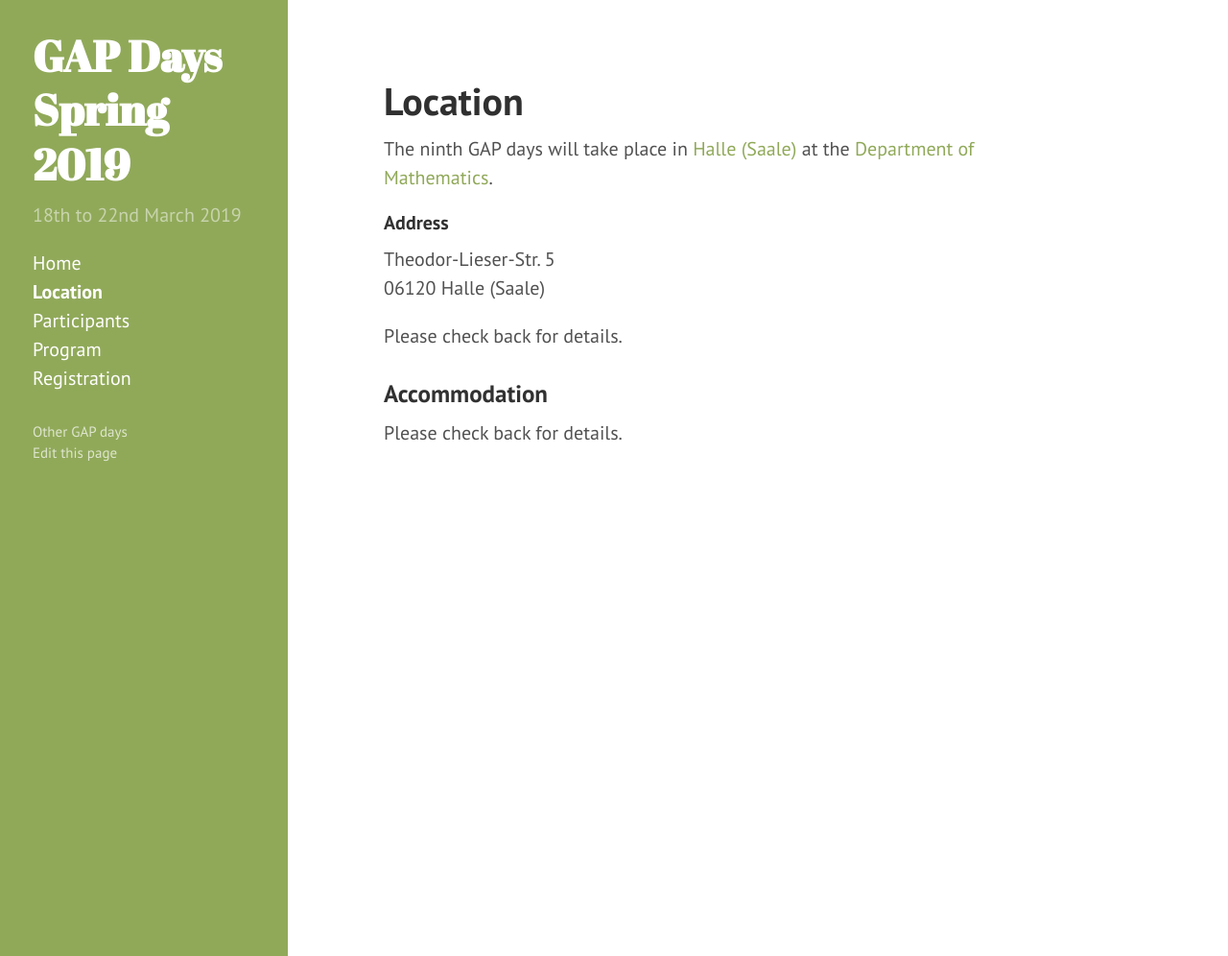
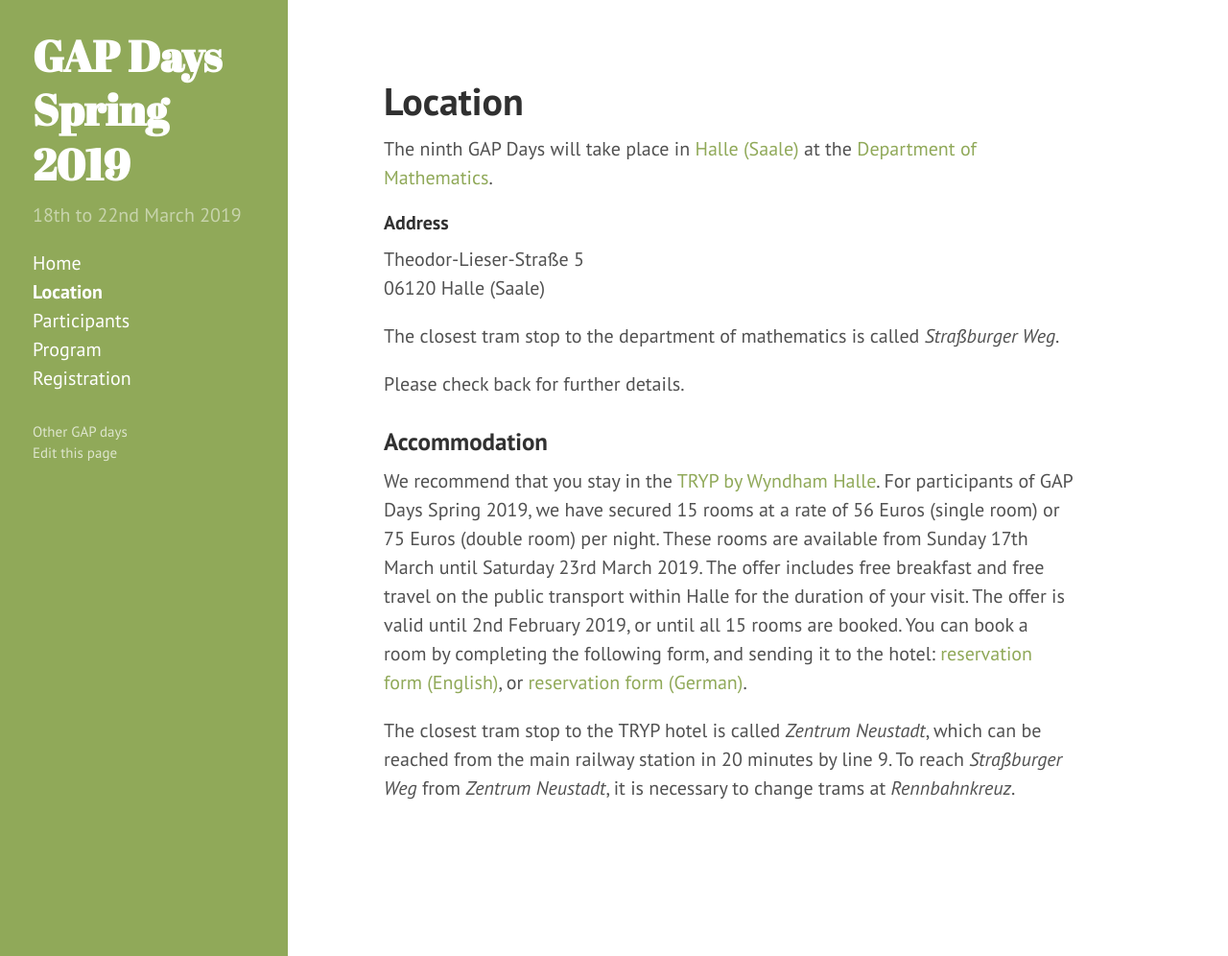
Before and after one commit to jesusmartinez-garcia/2020-01-21-colchester-workshop, a Jekyll site: the page built from location.md, in a window 1280 px wide and 996 px high. Shown: the whole window at 96% size. Built offline with Jekyll 4.4.1, drawn with Linux system fonts in a browser that asks for light colours.

Commit message:
Add hotel information

```diff
--- a/location.md
+++ b/location.md
@@ -3,16 +3,34 @@ layout: page
 title: Location
 ---
 
-The ninth GAP days will take place in
+The ninth GAP Days will take place in
 [Halle (Saale)](http://www.halle.de/) at the
 [Department of Mathematics](http://www.mathematik.uni-halle.de/).
 
 <h4>Address</h4>
-Theodor-Lieser-Str. 5 <br/>
+Theodor-Lieser-Straße 5 <br/>
 06120 Halle (Saale) <br/>
 
-Please check back for details.
+The closest tram stop to the department of mathematics is called *Straßburger
+Weg*.<br/>
+
+Please check back for further details.
 
 <h3>Accommodation</h3>
 
-Please check back for details.
+We recommend that you stay in the <a href="https://www.tryphalle.com/">TRYP by
+Wyndham Halle</a>.  For participants of GAP Days Spring 2019, we have secured 15
+rooms at a rate of 56 Euros (single room) or 75 Euros (double room) per night.
+These rooms are available from Sunday 17th March until Saturday 23rd March 2019.
+The offer includes free breakfast and free travel on the public transport within
+Halle for the duration of your visit.  The offer is valid until 2nd February
+2019, or until all 15 rooms are booked.  You can book a room by completing the
+following form, and sending it to the hotel: <a href="{{ site.url }}{{
+  site.baseurl }}/hotel_form/english.pdf">reservation form (English)</a>,
+or <a href="{{ site.url }}{{ site.baseurl }}/hotel_form/deutsch.pdf">reservation
+form (German)</a>.<br/>
+
+The closest tram stop to the TRYP hotel is called *Zentrum Neustadt*, which can
+be reached from the main railway station in 20 minutes by line 9. To reach
+*Straßburger Weg* from *Zentrum Neustadt*, it is necessary to change trams at
+*Rennbahnkreuz*.
```
Also changed, not shown: index.md (+2 -2 lines), registration.html (+13 -0 lines), 2 other files.
